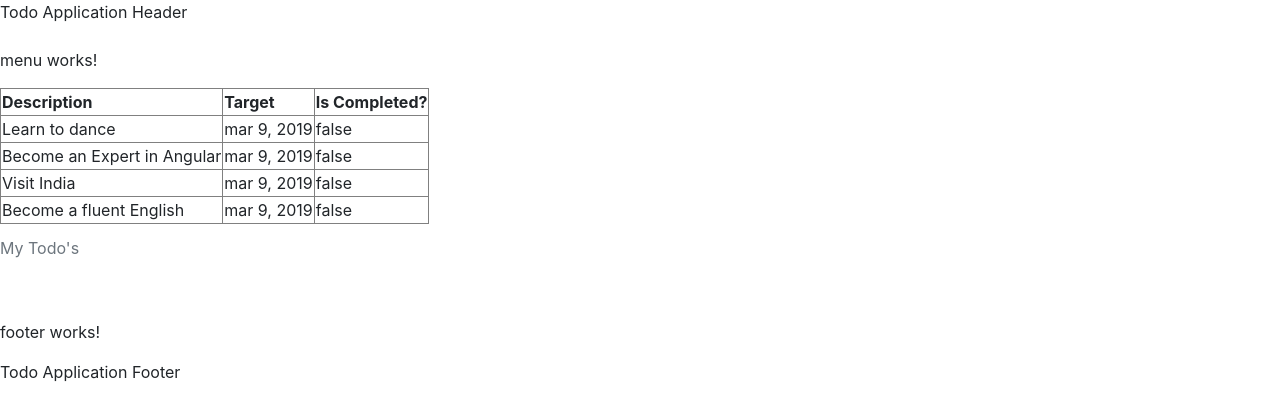
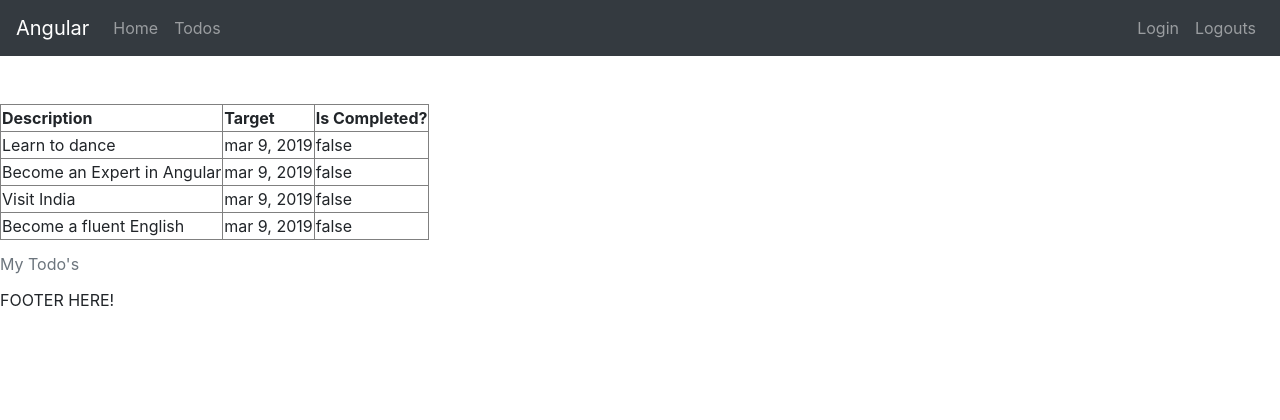
Before and after one commit to mvgmenezes/angular-todo, an Angular app: page /todos in a window 1280 px wide. Shown: the top 420 px of the page. Built offline with nearby package versions, Linux system fonts and the light colour scheme.

Commit message:
Criando o menu com bootstrap

```diff
--- a/src/app/app.component.html
+++ b/src/app/app.component.html
@@ -3,14 +3,12 @@
 <!--<app-login></app-login>-->
 
 <!-- <div>Conteudo do componente</div> -->
-Todo Application Header
-<br> <br>
+
+
 <app-menu></app-menu>
-
+<br><br>
 
 <router-outlet></router-outlet>
 
-<br> <br>
+
 <app-footer></app-footer>
-
-Todo Application Footer
--- a/src/app/footer/footer.component.html
+++ b/src/app/footer/footer.component.html
@@ -1,3 +1,3 @@
 <p>
-  footer works!
+  FOOTER HERE!
 </p>
--- a/src/app/menu/menu.component.html
+++ b/src/app/menu/menu.component.html
@@ -1,3 +1,18 @@
-<p>
-  menu works!
-</p>
+<header>
+  <nav class="navbar navbar-expand-md navbar-dark bg-dark">
+    <div><a href="https://angular.io/" class="navbar-brand">Angular</a></div>
+
+    <ul class="navbar-nav">
+      <li><a href="/welcome/mmenezes" class="nav-link">Home</a></li>
+      <li><a href="/todos" class="nav-link">Todos</a></li>
+    </ul>
+
+    <ul class="navbar-nav navbar-collapse justify-content-end">
+        <li><a href="/login" class="nav-link">Login</a></li>
+        <li><a href="/logout" class="nav-link">Logouts</a></li>
+      </ul>
+
+  </nav>
+
+
+</header>
```
Also changed, not shown: src/app/list-todos/list-todos.component.html (+3 -4 lines).
